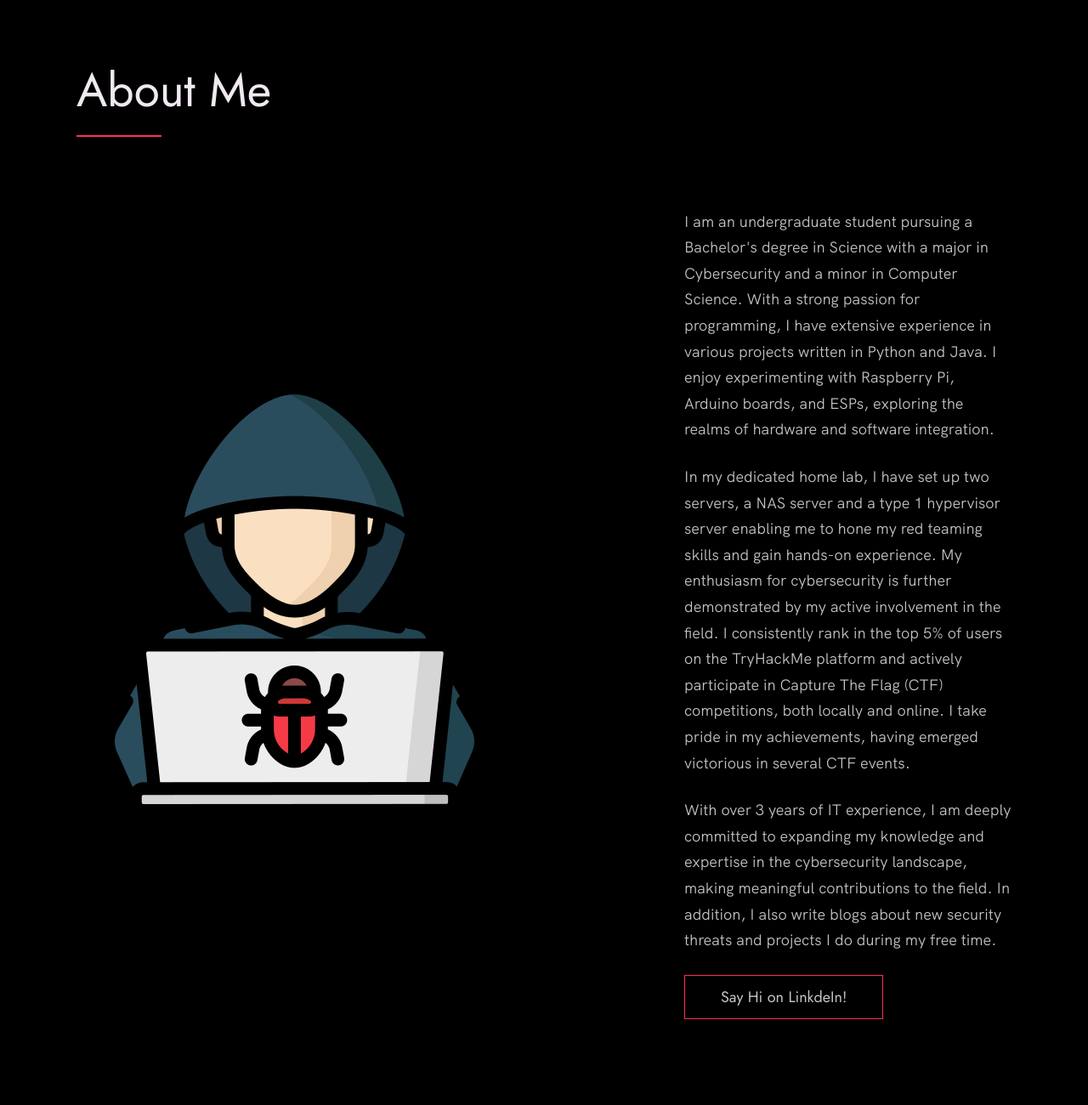
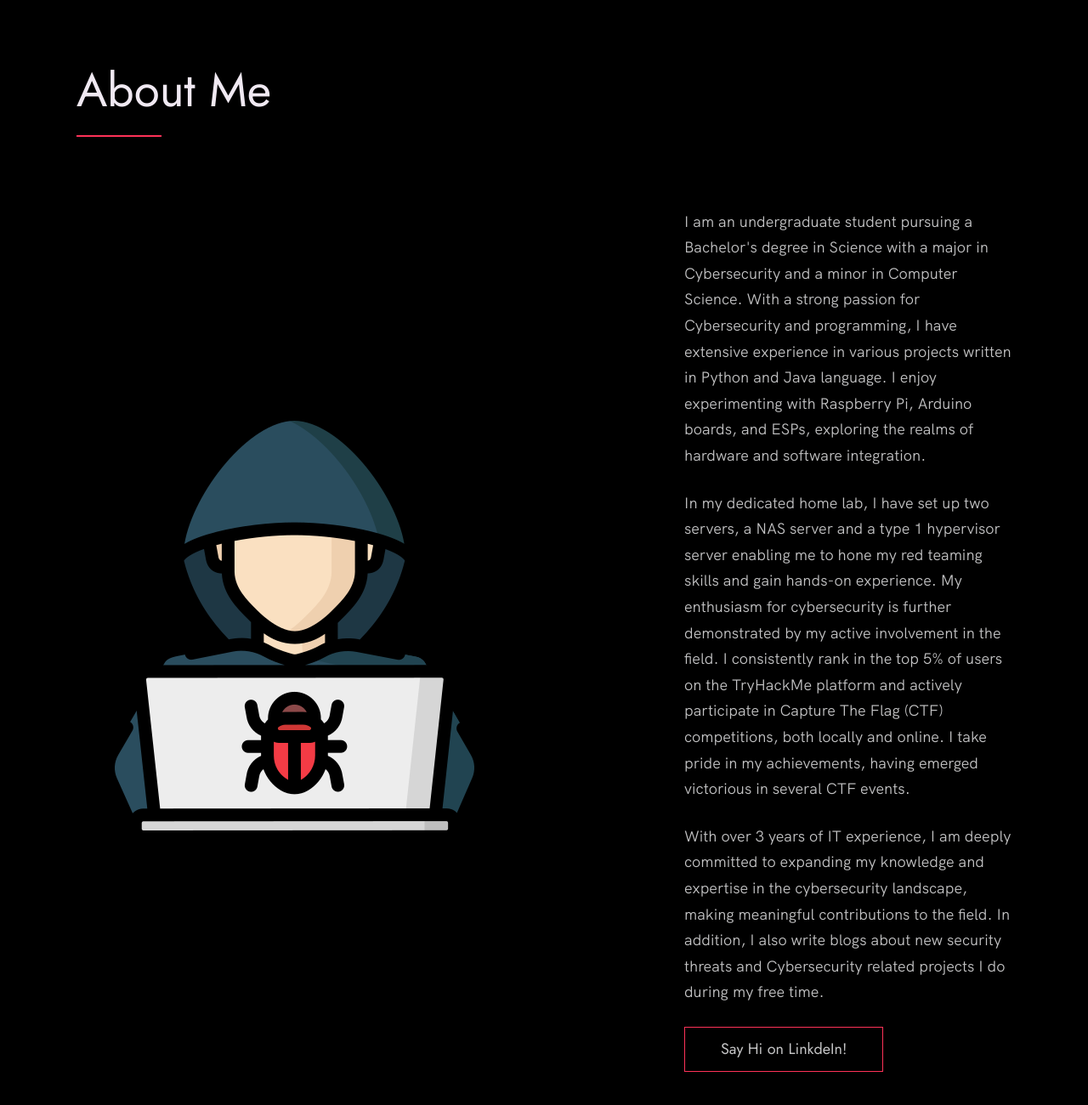
Before and after one commit to Aleem20/Portfolio_V2, a plain HTML site: page index.html in a window 1280 px wide. Shown: the part 1773-3073 px from the top of the page at 85% size. Drawn offline with Linux system fonts and the light colour scheme.

Commit message:
Update index.html

```diff
--- a/index.html
+++ b/index.html
@@ -199,13 +199,13 @@
                 <div class="about__text">
 
                     <p>
-                        I am an undergraduate student pursuing a Bachelor's degree in Science with a major in Cybersecurity and a minor in Computer Science. With a strong passion for programming, I have extensive experience in various projects written in Python and Java. I enjoy experimenting with Raspberry Pi, Arduino boards, and ESPs, exploring the realms of hardware and software integration.
+                        I am an undergraduate student pursuing a Bachelor's degree in Science with a major in Cybersecurity and a minor in Computer Science. With a strong passion for Cybersecurity and programming, I have extensive experience in various projects written in Python and Java language. I enjoy experimenting with Raspberry Pi, Arduino boards, and ESPs, exploring the realms of hardware and software integration.
                     <p />
                     <p>
                         In my dedicated home lab, I have set up two servers, a NAS server and a type 1 hypervisor server enabling me to hone my red teaming skills and gain hands-on experience. My enthusiasm for cybersecurity is further demonstrated by my active involvement in the field. I consistently rank in the top 5% of users on the TryHackMe platform and actively participate in Capture The Flag (CTF) competitions, both locally and online. I take pride in my achievements, having emerged victorious in several CTF events.
                     </p>
                     <p>
-                        With over 3 years of IT experience, I am deeply committed to expanding my knowledge and expertise in the cybersecurity landscape, making meaningful contributions to the field. In addition, I also write blogs about new security threats and projects I do during my free time.
+                        With over 3 years of IT experience, I am deeply committed to expanding my knowledge and expertise in the cybersecurity landscape, making meaningful contributions to the field. In addition, I also write blogs about new security threats and Cybersecurity related projects I do during my free time.
                     </p>
 
                     <a href="https://www.linkedin.com/in/aleemuddin-syed-7860/" class="btn"> Say Hi on LinkdeIn!</a>
```
